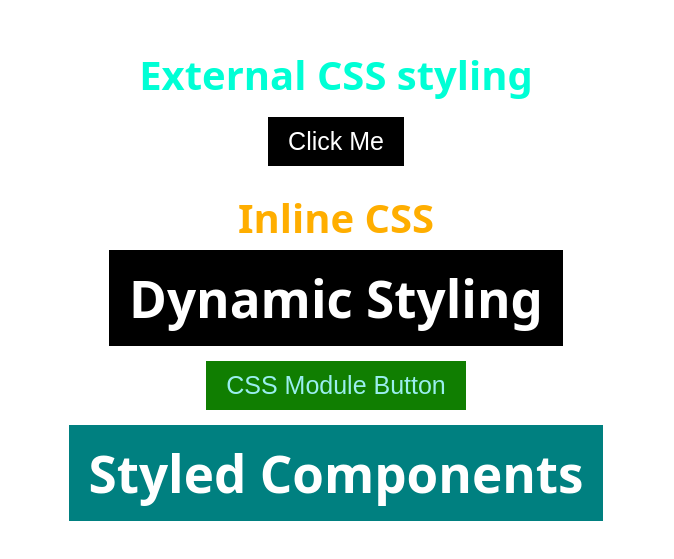
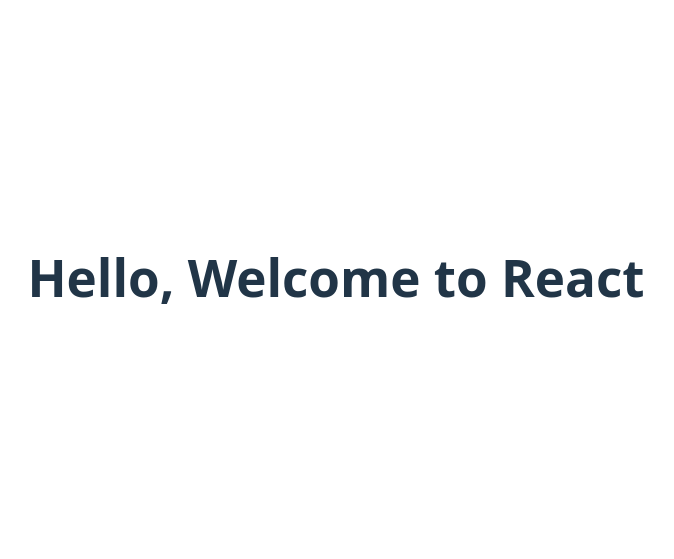
Before and after one commit to Yatheswar546/React, a React (Vite) app: page / in a window 1280 px wide. Shown: the part 123-682 px from the top of the page, without its empty margins (304-978 px from the left). Built offline with nearby package versions, Linux system fonts and the light colour scheme.

Commit message:
running-notes

```diff
--- a/src/App.jsx
+++ b/src/App.jsx
@@ -1,20 +1,10 @@
 import './App.css'
-
-import ExternalCSS from './concepts/24. ReactStyling/01. ExternalCSS/ExternalCSS';
-import InlineCSS from './concepts/24. ReactStyling/02. InlineCSS/InlineCSS';
-import DynamicStyle from './concepts/24. ReactStyling/02. InlineCSS/DynamicStyle';
-import Button from './concepts/24. ReactStyling/03. CSSModules/Button';
-import StyledComponent from './concepts/24. ReactStyling/04. CSSInJS/StyledComponent';
 
 export default function App() {
 
   return (
       <>
-        <ExternalCSS />
-        <InlineCSS />
-        <DynamicStyle />
-        <Button />
-        <StyledComponent />
+        <h1>Hello, Welcome to React</h1>
       </>
   );
 }
```
